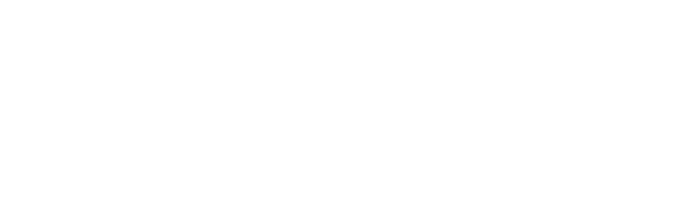
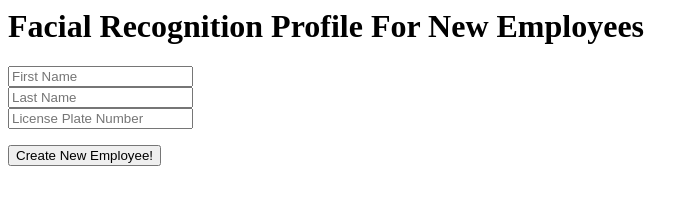
Before and after one commit to 5tigerjelly/parkinglot_iot, a plain HTML site: page user-recognition-server/index.html in a window 1280 px wide. Shown: the whole page, without its empty margins (0-698 px from the left). Drawn offline with Linux system fonts and the light colour scheme.

Commit message:
developing application to create new user

```diff
--- a/user-recognition-server/index.html
+++ b/user-recognition-server/index.html
@@ -3,6 +3,15 @@
 
     </head>
     <body>
-
+        <h1>Facial Recognition Profile For New Employees</h1>
+        <form>
+            <input id="firstName" type="text" name="firstName" placeholder="First Name">
+            <br>
+            <input id="lastName" type="text" name="lastName" placeholder="Last Name">
+            <br>
+            <input id="licenseNum" type="text" name="licensePlateNum" placeholder="License Plate Number">
+        </form>
+        <button id="createEmployee" onclick="createNewEmployee()">Create New Employee!</button>
+        <script src="index.js"></script>
     </body>
 </html>
--- a/user-recognition-server/index.js
+++ b/user-recognition-server/index.js
@@ -0,0 +1,16 @@
+//https://westcentralus.api.cognitive.microsoft.com/face/v1.0
+var API_KEY = "be41d96c50f84348afc0ef91858de5cc";
+var URI_BASE = "https://westus.api.cognitive.microsoft.com/face/v1.0/facelists/";
+
+// Gets new employee information to make a new employee
+function createNewEmployee() {
+    var firstName = document.getElementById("firstName").value;
+    var lastName = document.getElementById("lastName").value;
+    var licenseNum = document.getElementById("licenseNum").value;
+    var employeeArray = [firstName, lastName, licenseNum];
+    console.log(employeeArray);
+
+    jquery.ajax({
+
+    });
+}
```
